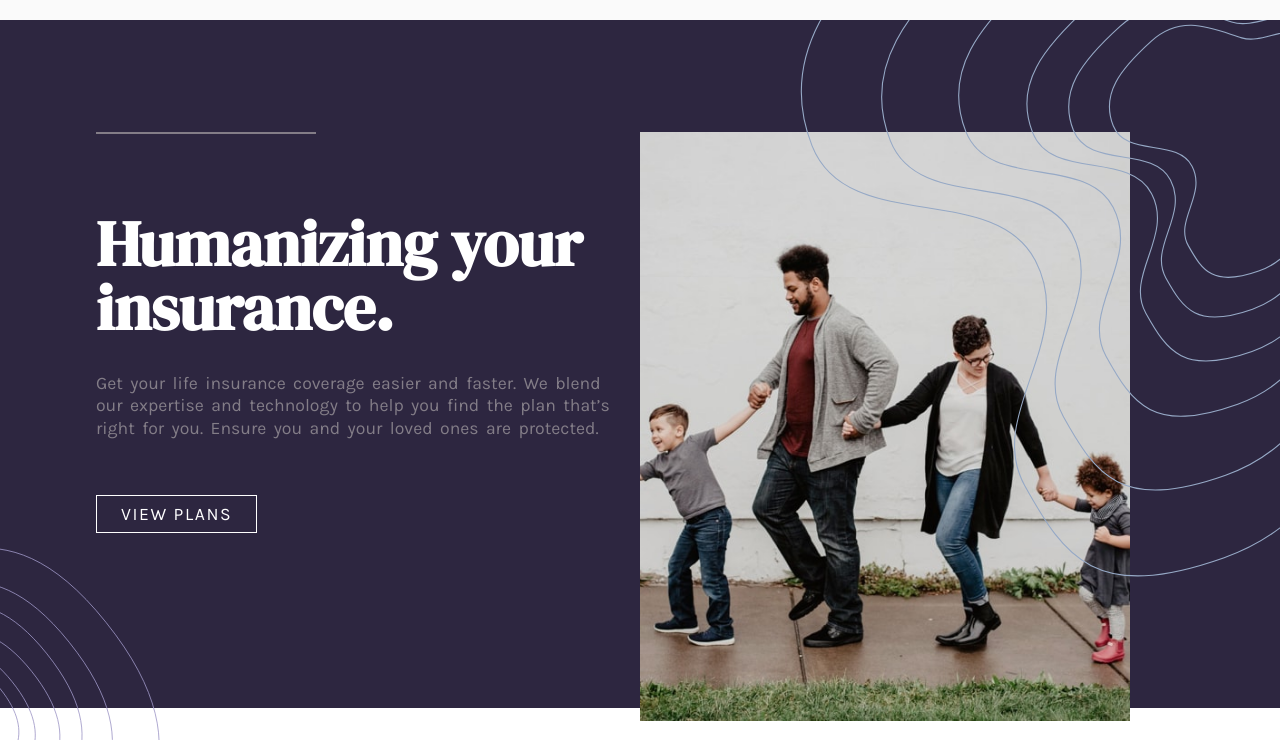
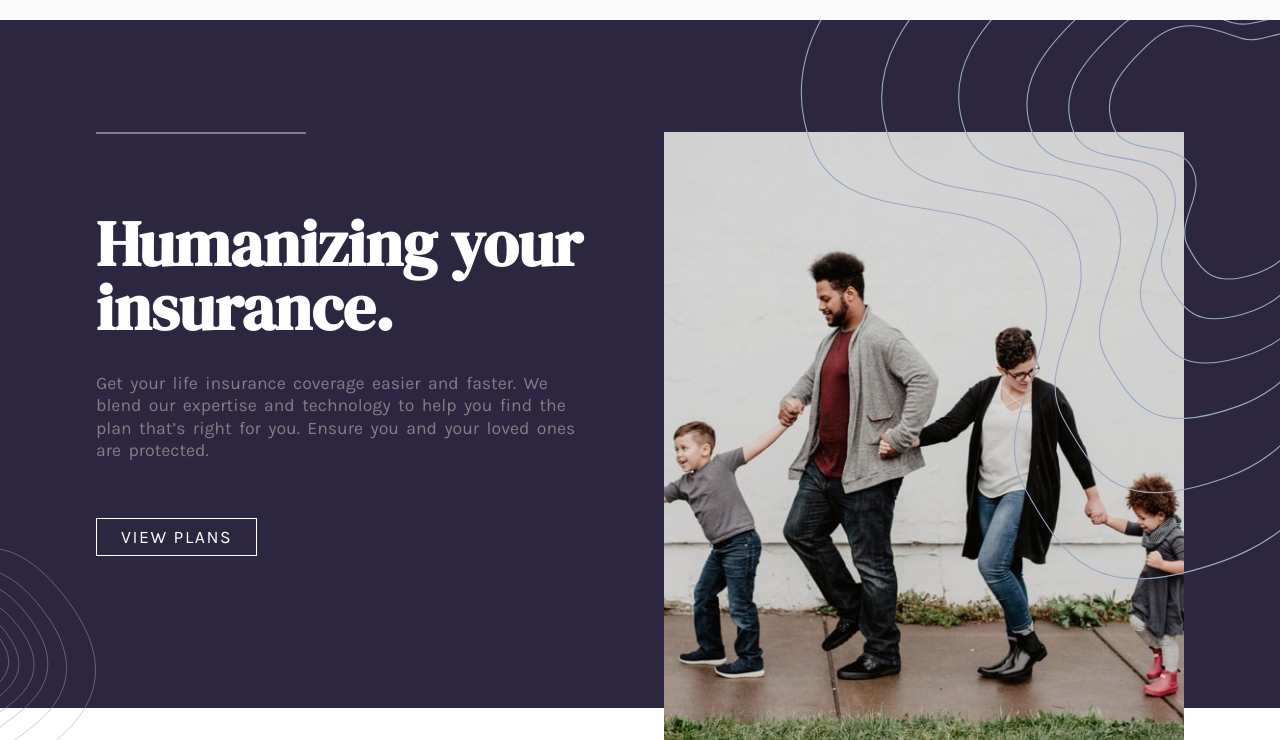
Before and after one commit to Franznic0/insure-landing-page-master, a plain HTML site: page index.html in a window 1280 px wide. Shown: the part 60-800 px from the top of the page. Drawn offline with Linux system fonts and the light colour scheme.

Commit message:
Responsive fix in intro

```diff
--- a/style/desktop.css
+++ b/style/desktop.css
@@ -70,13 +70,23 @@
     .intro {
         display: grid;
         grid-template-columns: 1fr 1fr;
+        column-gap: 3rem;
+        max-height: 43rem;
 
         padding: 7rem 6rem;
     }
 
     .intro-img {
         grid-column: 2/3;
-        width: 90%;
+    }
+    picture {
+        display: flex;
+        justify-content: center;
+    }
+
+    .intro-img>picture>* {
+        display: block;
+        width: min(35rem, 100%);
     }
 
     .intro-description {
@@ -123,7 +133,7 @@
     }
 
     .bg-pat-left {
-        left: -6rem;
+        left: -10rem;
         top: 27rem;
     }
 
--- a/style/intro.css
+++ b/style/intro.css
@@ -3,7 +3,7 @@
 .intro {
     position: relative;
     padding: 0;
-    max-height: 43rem;
+    max-height: auto;
 
     background: var(--bg-primary);
 
```
